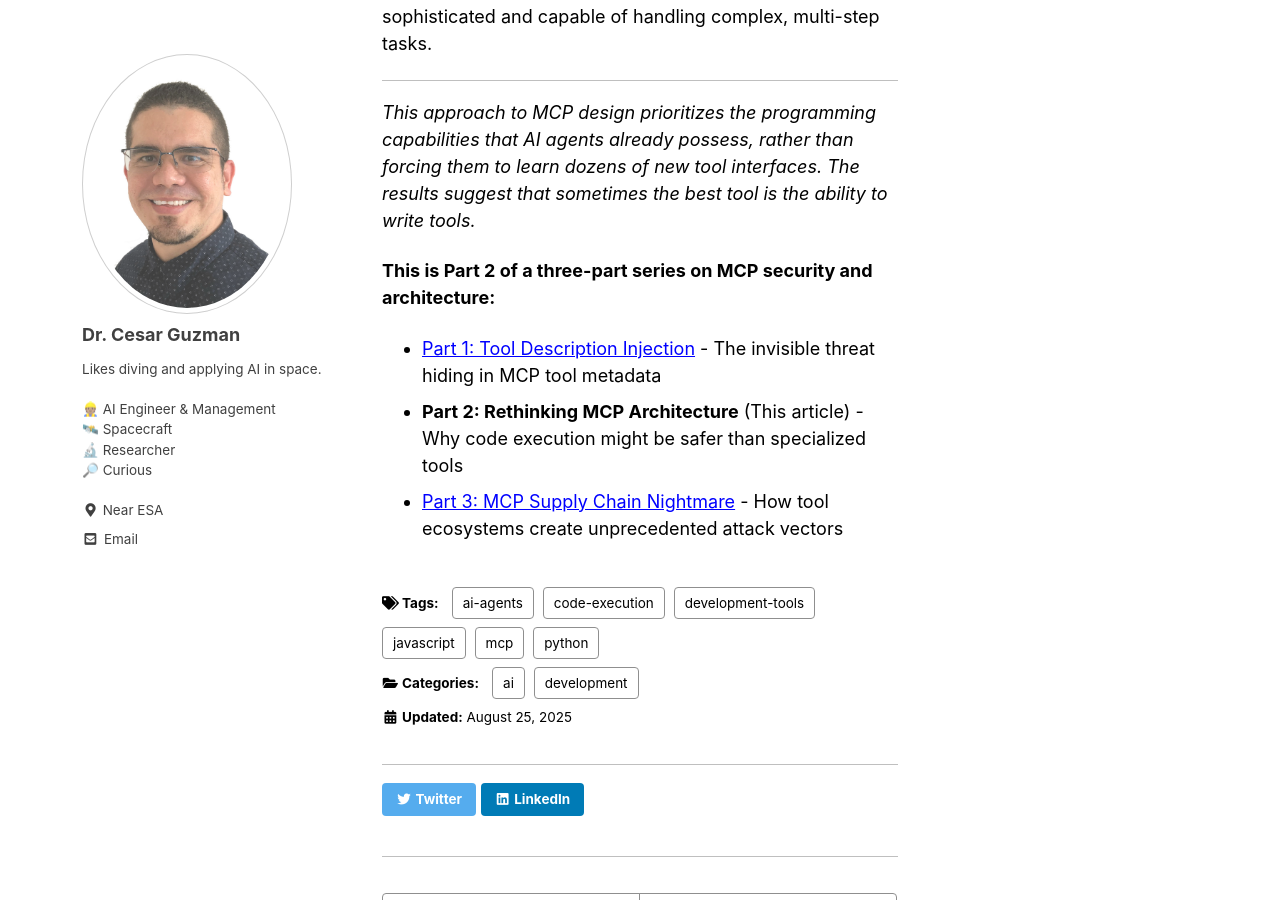
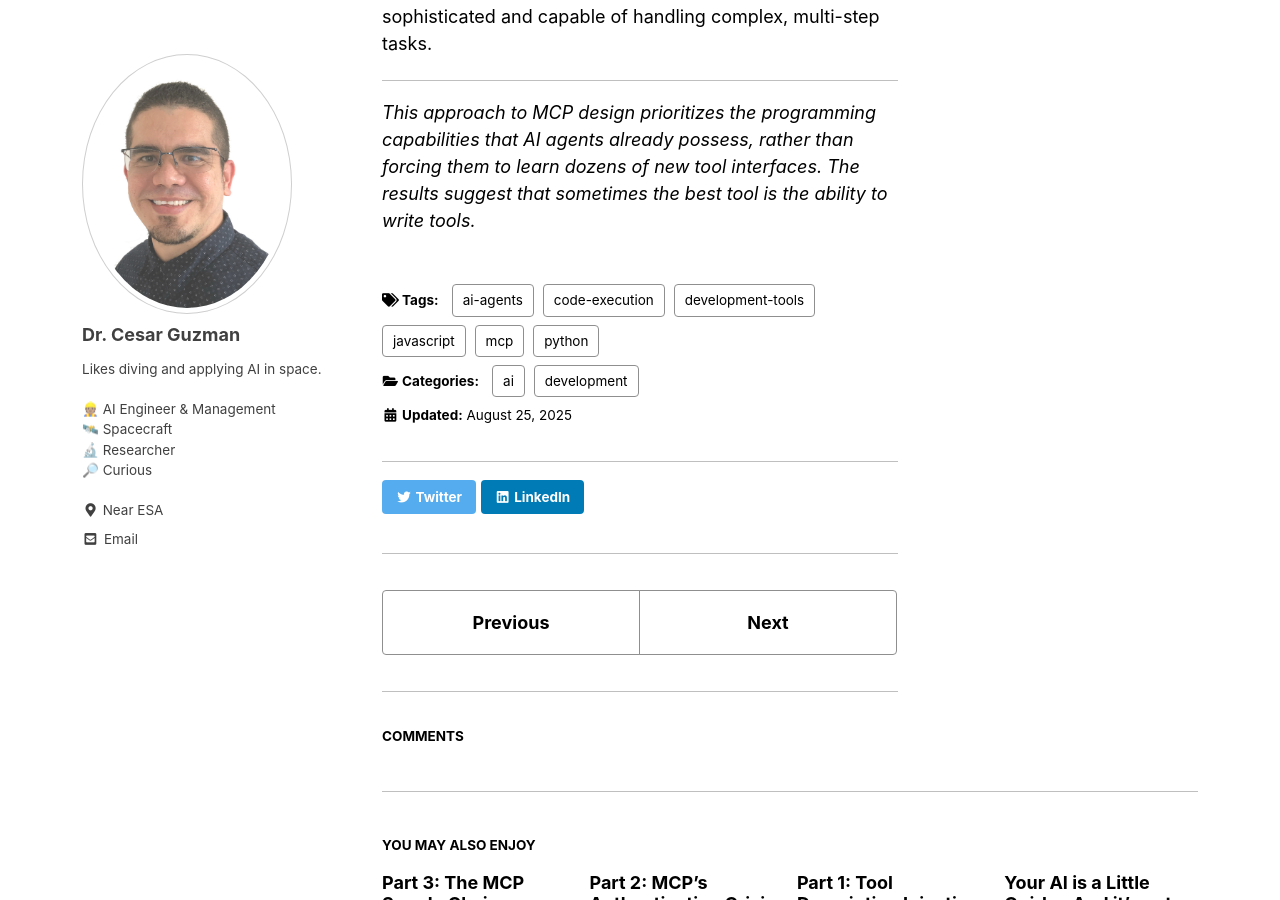
Before and after one commit to cguz/cguz.github.io, a Jekyll site: the page built from site/_posts/2025-08-25-why-code-beats-tools-rethinking-mcp-architecture.md, in a window 1280 px wide and 900 px high, scrolled down 8468 px. Built offline with Jekyll 4.4.1, drawn with Linux system fonts in a browser that asks for light colours; cached includes are drawn as plain includes; comment, search, counter and statistics services are not loaded.

Commit message:
Part 3 MCP

```diff
--- a/site/_posts/2025-08-25-why-code-beats-tools-rethinking-mcp-architecture.md
+++ b/site/_posts/2025-08-25-why-code-beats-tools-rethinking-mcp-architecture.md
@@ -227,8 +227,3 @@ The paradigm shift from "many specialized tools" to "one powerful programming in
 ---
 
 *This approach to MCP design prioritizes the programming capabilities that AI agents already possess, rather than forcing them to learn dozens of new tool interfaces. The results suggest that sometimes the best tool is the ability to write tools.*
-
-**This is Part 2 of a three-part series on MCP security and architecture:**
-- [Part 1: Tool Description Injection](/2025/08/23/tool-description-injection-the-invisible-mcp-threat.html) - The invisible threat hiding in MCP tool metadata
-- **Part 2: Rethinking MCP Architecture** (This article) - Why code execution might be safer than specialized tools
-- [Part 3: MCP Supply Chain Nightmare](/2025/08/29/mcp-supply-chain-nightmare.html) - How tool ecosystems create unprecedented attack vectors
```
Also changed, not shown: site/_posts/2025-08-23-tool-description-injection-the-invisible-mcp-threat.md (+7 -5 lines), site/_posts/2025-08-25-mcp-authentication-crisis-why-oauth-isnt-enough.md (+7 -6 lines), site/_posts/2025-08-29-mcp-supply-chain-nightmare.md (+7 -5 lines).
